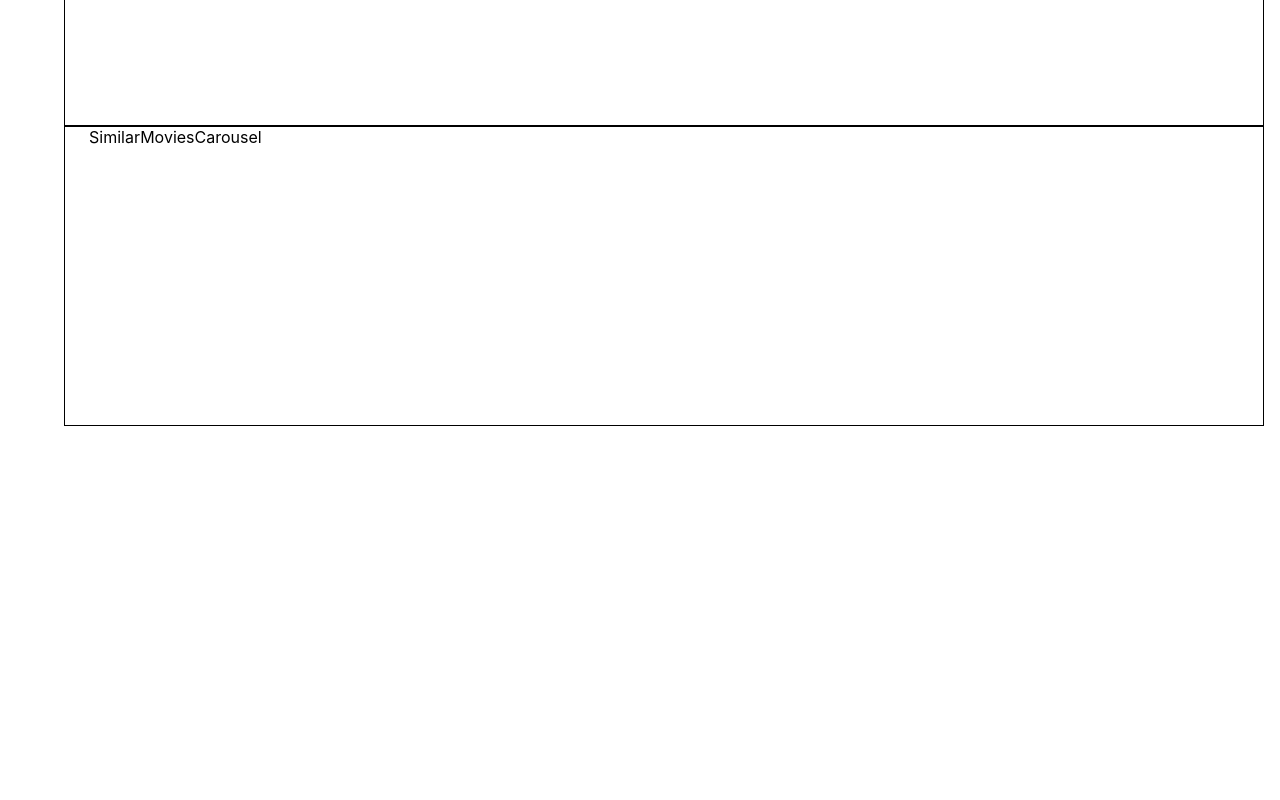
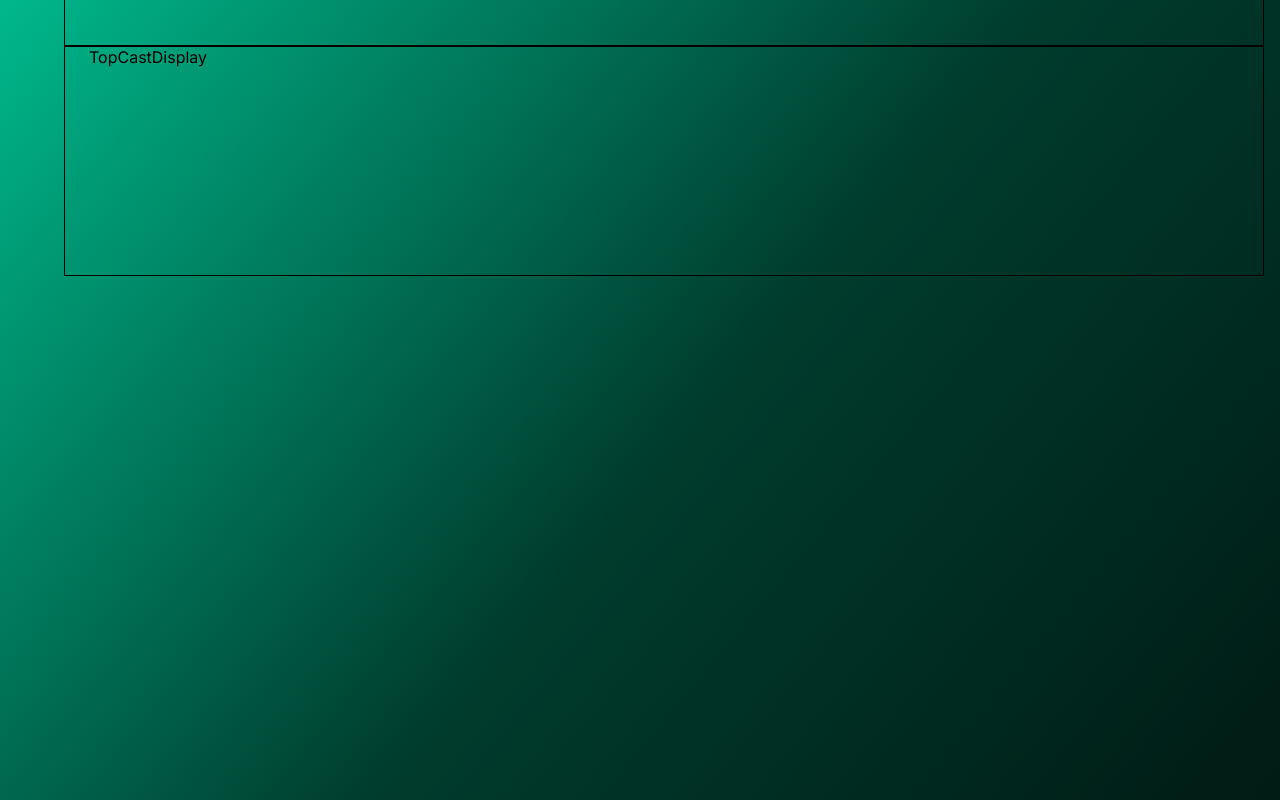
Before and after one commit to HackYourFuture-CPH/CINEMANIA, a React (Create React App) app in the folder packages/client/: page /movies/1 in a window 1280 px wide. Shown: the part 720-1520 px from the top of the page. Before the commit the page ends 1146 px from the top, so only its background shows below. Built offline with nearby package versions, Linux system fonts and the light colour scheme; no server answers.

Commit message:
Modified sx prop to adjust position.

```diff
--- a/packages/client/src/components/SimilarMoviesCarousel/SimilarMoviesCarousel.jsx
+++ b/packages/client/src/components/SimilarMoviesCarousel/SimilarMoviesCarousel.jsx
@@ -3,7 +3,16 @@ import { Container } from '@mui/material';
 
 const SimilarMoviesCarousel = () => {
   return (
-    <Container sx={{ border: 1, width: 1518, height: 300 }}>
+    <Container
+      sx={{
+        border: 1,
+        width: 1518,
+        height: 300,
+        disableGutters: true,
+        position: 'absolute',
+        top: 2000,
+      }}
+    >
       SimilarMoviesCarousel
     </Container>
   );
--- a/packages/client/src/containers/MovieDetails/MovieDetails.Style.css
+++ b/packages/client/src/containers/MovieDetails/MovieDetails.Style.css
@@ -0,0 +1,7 @@
+/* This CSS is temporary and will be removed when background is finalized */
+body {
+  font-family: 'Inter';
+  background: #00ffc2;
+  background-image: linear-gradient(-50deg, #000000, #003c2d, #00ffc2);
+  height: 2400px;
+}
```
